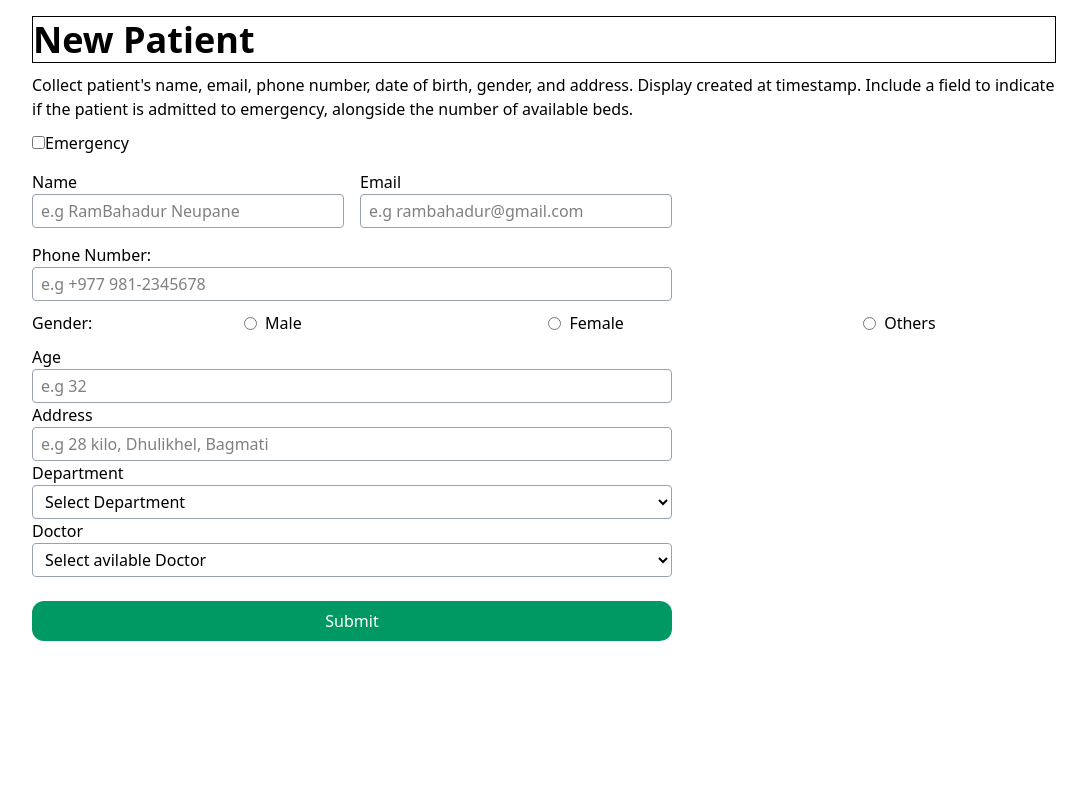
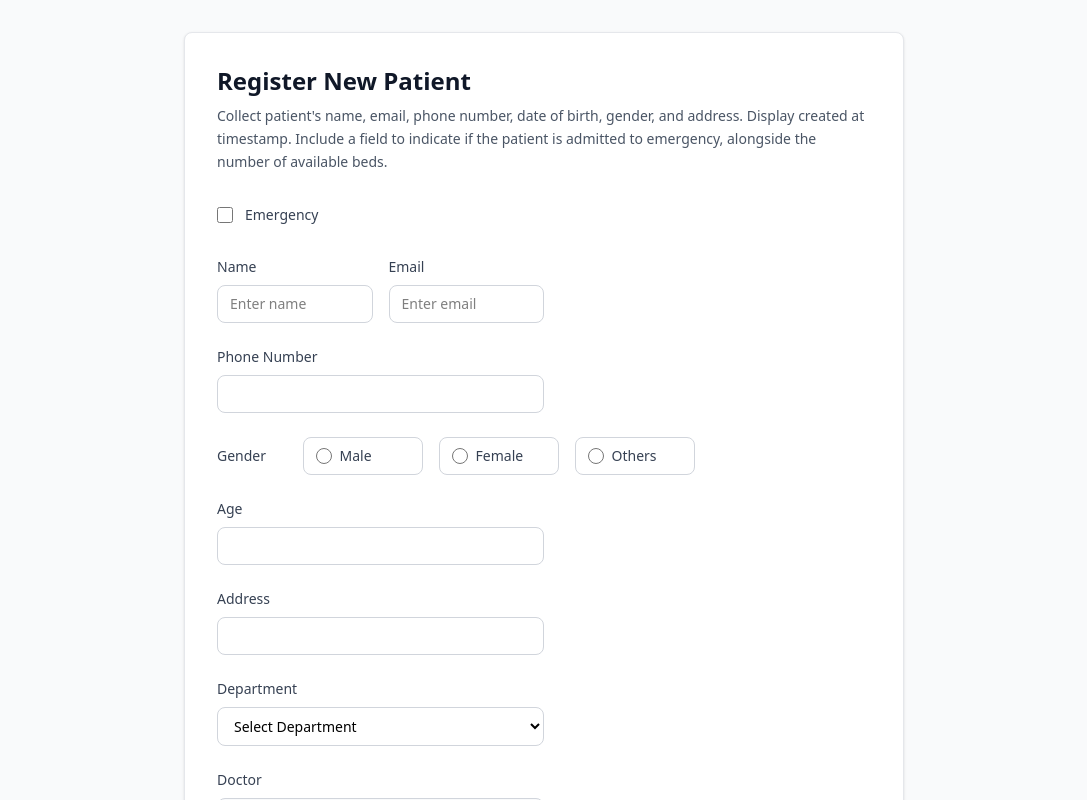
Before and after one commit to SaimonNeupane/KU-HealthCare, a React (Vite) app in the folder client/: page /receptionist/newpatient in a window 1280 px wide. Shown: the top 800 px of the page, without its empty margins (96-1183 px from the left). Built offline with nearby package versions, Linux system fonts and the light colour scheme.

Commit message:
Upgrade in UI of ./Receptionist/NewPatient.tsx  to match figma design

```diff
--- a/client/src/pages/Receptionist/NewPatient.tsx
+++ b/client/src/pages/Receptionist/NewPatient.tsx
@@ -1,6 +1,5 @@
-import React from "react";
-import { useState } from "react";
-
+import React, { useState } from "react";
+import { Search, User } from "lucide-react";
 
 type DepartmentName =
   | "cardiology"
@@ -10,7 +9,6 @@ type DepartmentName =
   | "general"
   | "emergency";
 
-//we will be fetching these from database..so just filled dummyData for progress!
 const departments: Record<DepartmentName, string[]> = {
   cardiology: ["Dr. Smith", "Dr. Patel"],
   neurology: ["Dr. Brain", "Dr. Watson"],
@@ -20,120 +18,189 @@ const departments: Record<DepartmentName, string[]> = {
   emergency: ["Dr. Rush", "Dr. Speed"],
 };
 
-function NewPatient()
-{
-  const[patientData, setPatientData] = useState(
-    {
-      name : '',
-      email : '',
-      phone : '',
-      gender : '',
-      address : '',
-      department : '',
-      doctor : '',
-      age : '',
-      emergency : false
-    }
-  );
-  return(
-    <div className="mx-[10vw] mt-4">
-      <div className="w-full border border-black rounded-none">
-        <h2 className="text-[36px] leading-[45px] font-extrabold">New Patient</h2>
+function NewPatient() {
+  const [patientData, setPatientData] = useState({
+    name: '',
+    email: '',
+    phone: '',
+    gender: '',
+    address: '',
+    department: '',
+    doctor: '',
+    age: '',
+    emergency: false
+  });
+
+  return (
+    <div className="min-h-screen bg-gray-50">
+      {/* Main Content */}
+      <div className="max-w-3xl mx-auto px-6 py-8">
+        <div className="bg-white rounded-lg shadow-sm border border-gray-200 p-8">
+          <div className="mb-8">
+            <h1 className="text-2xl font-semibold text-gray-900 mb-2">Register New Patient</h1>
+            <p className="text-gray-600 text-sm leading-relaxed max-w-2xl">
+              Collect patient's name, email, phone number, date of birth, gender, and address. Display created at timestamp. Include a
+              field to indicate if the patient is admitted to emergency, alongside the number of available beds.
+            </p>
           </div>
 
-      <div className="mt-2.5">
-        <h1 className="text-[16px] leading-[24px] font-regular">Collect patient's name, email, phone number, date of birth, gender, and address. Display created at timestamp. Include a
-        field to indicate if the patient is admitted to emergency, alongside the number of available beds.</h1>
+          {/* Emergency Checkbox */}
+          <div className="mb-8">
+            <label className="flex items-center space-x-3 cursor-pointer">
+              <input
+                type="checkbox"
+                checked={patientData.emergency}
+                onChange={(e) => setPatientData({...patientData, emergency: e.target.checked})}
+                className="w-4 h-4 text-green-600 bg-gray-100 border-gray-300 rounded focus:ring-green-500 focus:ring-2"
+              />
+              <span className="text-sm font-medium text-gray-700">Emergency</span>
+            </label>
           </div>
 
-      {/*Emergency checkBox*/}
-        <div className="mt-2.5">
-          <label><input type="checkbox" checked={patientData.emergency}  onChange={(e) => setPatientData({...patientData, emergency: e.target.checked})}/>Emergency</label>
+          <div className="max-w-2xl space-y-6">
+            {/* Name and Email Row */}
+            <div className="flex gap-4">
+              {/* Name - 25% */}
+              <div className="w-1/4">
+                <label className="block text-sm font-medium text-gray-700 mb-2">Name</label>
+                <input
+                  type="text"
+                  name="name"
+                  value={patientData.name}
+                  onChange={(e) => setPatientData({ ...patientData, name: e.target.value })}
+                  placeholder="Enter name"
+                  className="w-full px-3 py-2 border border-gray-300 rounded-lg focus:ring-2 focus:ring-green-500 focus:border-green-500 outline-none transition-colors text-sm"
+                />
               </div>
 
-      <form className="mt-0">
-
-        <div className="w-[50vw] h-[88px] flex gap-x-4 items-center ">
-          {/* Name */}
-          <div className="w-[25vw]">
-            <label>Name</label>
-            <br/>
-            <input type="text" name="name" value={patientData.name} onChange={(e) => setPatientData({...patientData, name: e.target.value})} placeholder="e.g RamBahadur Neupane"  className="border border-gray-400 rounded px-2 py-1 w-full"/>
+              {/* Email - 25% */}
+              <div className="w-1/4">
+                <label className="block text-sm font-medium text-gray-700 mb-2">Email</label>
+                <input
+                  type="email"
+                  name="email"
+                  value={patientData.email}
+                  onChange={(e) => setPatientData({ ...patientData, email: e.target.value })}
+                  placeholder="Enter email"
+                  className="w-full px-3 py-2 border border-gray-300 rounded-lg focus:ring-2 focus:ring-green-500 focus:border-green-500 outline-none transition-colors text-sm"
+                />
               </div>
 
-          {/*email*/}
-          <div className="w-[25vw]">
-            <label>Email</label>
-            <br/>
-            <input type="email" name="email" value={patientData.email} onChange={(e) => setPatientData({...patientData, email: e.target.value})} placeholder="e.g rambahadur@gmail.com"  className="border border-gray-400 rounded px-2 py-1 w-full"/>
+              {/* Spacer - 50% blank */}
+              <div className="w-1/2" />
+            </div>
+
+            {/* Phone Number */}
+            <div>
+              <label className="block text-sm font-medium text-gray-700 mb-2">Phone Number</label>
+              <input
+                type="text"
+                name="phone"
+                value={patientData.phone}
+                onChange={(e) => setPatientData({...patientData, phone: e.target.value})}
+                className="w-1/2 px-3 py-2 border border-gray-300 rounded-lg focus:ring-2 focus:ring-green-500 focus:border-green-500 outline-none transition-colors text-sm"
+              />
+            </div>
+
+            {/* Gender */}
+            <div className="flex items-center space-x-4">
+              <label className="block text-sm font-medium text-gray-700 w-20">Gender</label>
+              <div className="flex space-x-4 w-full">
+                {["male", "female", "others"].map((gender) => (
+                  <label
+                    key={gender}
+                    className="flex items-center space-x-2 border border-gray-300 rounded-lg px-3 py-2 w-full max-w-[120px] cursor-pointer focus-within:ring-2 focus-within:ring-green-500"
+                  >
+                    <input
+                      type="radio"
+                      name="gender"
+                      value={gender}
+                      checked={patientData.gender === gender}
+                      onChange={(e) =>
+                        setPatientData({ ...patientData, gender: e.target.value })
+                      }
+                      className="w-4 h-4 text-green-600 border-gray-300 focus:ring-green-500"
+                    />
+                    <span className="text-sm text-gray-700 capitalize">{gender}</span>
+                  </label>
+                ))}
               </div>
             </div>
 
-        {/* Phone Number*/}
+
+
+            {/* Age */}
             <div>
-          <label>Phone Number:</label>
-          <br/>
-          <input type="text" name="phone" value={patientData.phone} onChange={(e) => setPatientData({...patientData, phone: e.target.value})} placeholder="e.g +977 981-2345678"  className="border border-gray-400 rounded px-2 py-1 w-[50vw]"/>
+              <label className="block text-sm font-medium text-gray-700 mb-2">Age</label>
+              <input
+                type="number"
+                name="age"
+                value={patientData.age}
+                onChange={(e) => setPatientData({...patientData, age: e.target.value})}
+                className="w-1/2 px-3 py-2 border border-gray-300 rounded-lg focus:ring-2 focus:ring-green-500 focus:border-green-500 outline-none transition-colors text-sm"
+              />
             </div>
 
-        {/*Gender*/}
-        <div className="mt-2.5 w-full flex items-center gap-6" >
-          <label>Gender:</label>
-          <div className="flex justify-between w-full">
-            <label className="flex items-center gap-2 w-full justify-center"> <input type="radio" name="gender" value = "male" checked={patientData.gender === "male"} onChange={(e) => setPatientData({...patientData, gender: e.target.value})}/>Male</label>
-            <label className="flex items-center gap-2 w-full justify-center"> <input type="radio" name="gender" value = "female" checked={patientData.gender === "female"} onChange={(e) => setPatientData({...patientData, gender: e.target.value})}/>Female</label>
-            <label className="flex items-center gap-2 w-full justify-center">  <input type="radio" name="gender" value = "others" checked={patientData.gender === "others"} onChange={(e) => setPatientData({...patientData, gender: e.target.value})}/>Others</label>
-          </div>
+            {/* Address */}
+            <div>
+              <label className="block text-sm font-medium text-gray-700 mb-2">Address</label>
+              <input
+                type="text"
+                name="address"
+                value={patientData.address}
+                onChange={(e) => setPatientData({...patientData, address: e.target.value})}
+                className="w-1/2 px-3 py-2 border border-gray-300 rounded-lg focus:ring-2 focus:ring-green-500 focus:border-green-500 outline-none transition-colors text-sm"
+              />
             </div>
 
-        {/*Age*/}
-        <div className="mt-2.5 w-[50vw]">
-          <label>Age</label>
-          <div className="w-full">
-            <input type="text" name="age" value={patientData.age}  onChange={(e) => setPatientData({...patientData, age: e.target.value})} placeholder="e.g 32" className="border border-gray-400 rounded px-2 py-1 w-[50vw]"/>
-          </div>
-        </div>
-
-        {/*Address*/}
+            {/* Department */}
             <div>
-          <label>Address</label>
-          <br/>
-          <input type="text" name="address" value={patientData.address}  onChange={(e) => setPatientData({...patientData, address: e.target.value})} placeholder="e.g 28 kilo, Dhulikhel, Bagmati" className="border border-gray-400 rounded px-2 py-1 w-[50vw]"/>
-        </div>
-
-
-        {/*Department*/}
-        <div>
-          <label>Department</label>
-          <br/>
-          <select name="department" value={patientData.department} onChange={(e) => setPatientData({...patientData, department: e.target.value, doctor: ''})} className="border border-gray-400 rounded px-2 py-1 w-[50vw]">
+              <label className="block text-sm font-medium text-gray-700 mb-2">Department</label>
+              <select
+                name="department"
+                value={patientData.department}
+                onChange={(e) => setPatientData({...patientData, department: e.target.value, doctor: ''})}
+                className="w-1/2 px-3 py-2 border border-gray-300 rounded-lg focus:ring-2 focus:ring-green-500 focus:border-green-500 outline-none transition-colors bg-white text-sm"
+              >
                 <option value="">Select Department</option>
-              {Object.keys(departments).map((dept) =>(
-                <option key={dept} value={dept}>{dept.charAt(0).toUpperCase() + dept.slice(1)}</option>
+                {Object.keys(departments).map((dept) => (
+                  <option key={dept} value={dept}>
+                    {dept.charAt(0).toUpperCase() + dept.slice(1)}
+                  </option>
                 ))}
               </select>
             </div>
 
-        {/*Doctor*/}
+            {/* Doctor */}
             <div>
-          <label>Doctor</label>
-          <br/>
-          <select name="doctor" value={patientData.doctor} onChange={(e) => setPatientData({...patientData, doctor: e.target.value})} disabled={!patientData.department} className="border border-gray-400 rounded px-2 py-1 w-[50vw]">
-            <option value="">Select avilable Doctor</option>
-            {patientData.department && departments[patientData.department as DepartmentName].map((doctor) =>(
+              <label className="block text-sm font-medium text-gray-700 mb-2">Doctor</label>
+              <select
+                name="doctor"
+                value={patientData.doctor}
+                onChange={(e) => setPatientData({...patientData, doctor: e.target.value})}
+                disabled={!patientData.department}
+                className="w-1/2 px-3 py-2 border border-gray-300 rounded-lg focus:ring-2 focus:ring-green-500 focus:border-green-500 outline-none transition-colors bg-white disabled:bg-gray-50 disabled:text-gray-500 text-sm"
+              >
+                <option value="">Select available Doctor</option>
+                {patientData.department &&
+                  departments[patientData.department as DepartmentName].map((doctor) => (
                     <option key={doctor} value={doctor}>{doctor}</option>
                   ))}
               </select>
             </div>
 
-        <div className="mt-6 w-[50vw]">
-          <button type="submit"  className="w-full bg-[#009963] text-white py-2 px-4 rounded-xl hover:bg-[#007f52] transition">
+            {/* Submit Button */}
+            <div className="pt-4">
+              <button
+                type="button"
+                className="w-full bg-green-600 hover:bg-green-700 text-white font-medium py-2.5 px-6 rounded-lg transition-colors focus:outline-none focus:ring-2 focus:ring-green-500 focus:ring-offset-2"
+              >
                 Submit
               </button>
             </div>
-
-      </form>
-
+          </div>
+        </div>
+      </div>
     </div>
   );
 }
```
Lines whose indentation alone changed are shown as unchanged.
